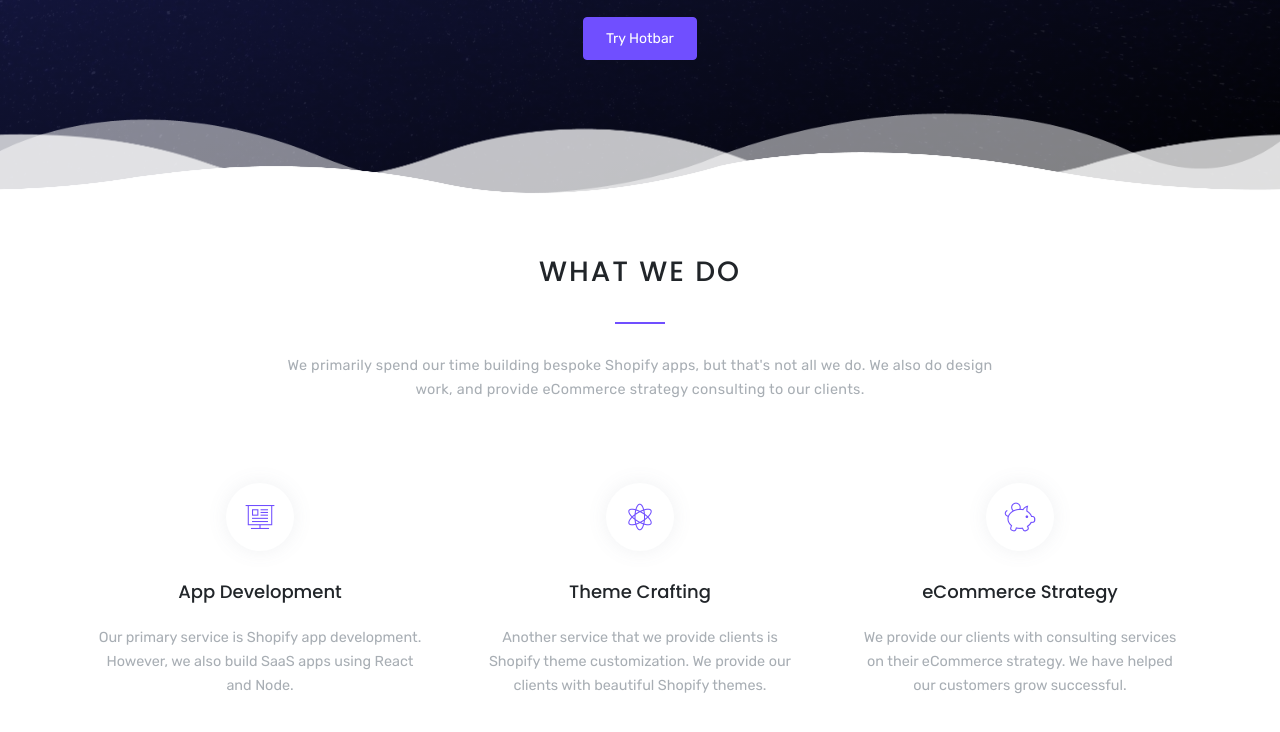
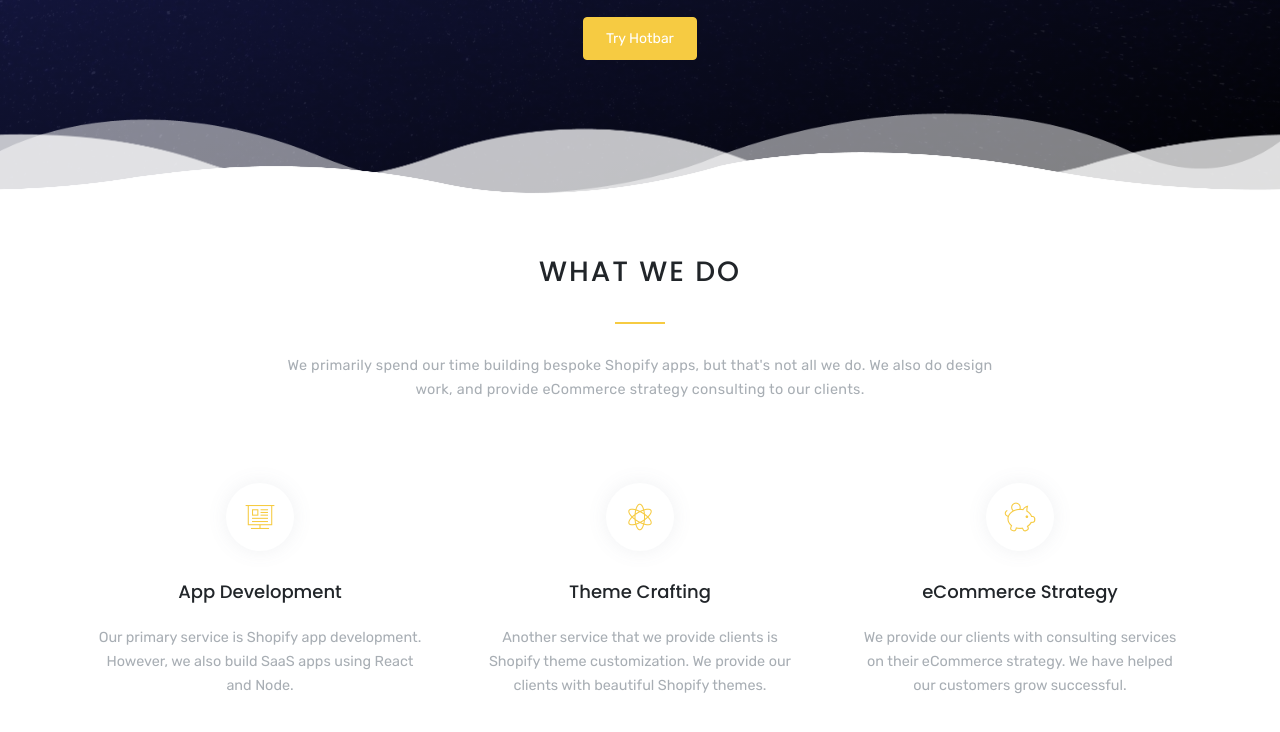
Before and after one commit to Popesites/Galactic-Apps, a React app: page public/index.html in a window 1280 px wide. Shown: the part 422-1154 px from the top of the page. Built offline with nearby package versions, Linux system fonts and the light colour scheme; files whose address does not match are found by name.

Commit message:
Change color scheme to yellow primary

```diff
--- a/public/index.html
+++ b/public/index.html
@@ -30,7 +30,7 @@
 
       <!-- Custom Css -->
       <link rel="stylesheet" type="text/css" href="css/style.css" />
-      <link rel="stylesheet" href="css/colors/purple.css" id="color-opt" />
+      <link rel="stylesheet" href="css/colors/yellow.css" id="color-opt" />
 
   </head>
   <body id="root" data-spy="scroll" data-target="#data-scroll"  data-hijacking="on" data-animation="scaleDown">
```
